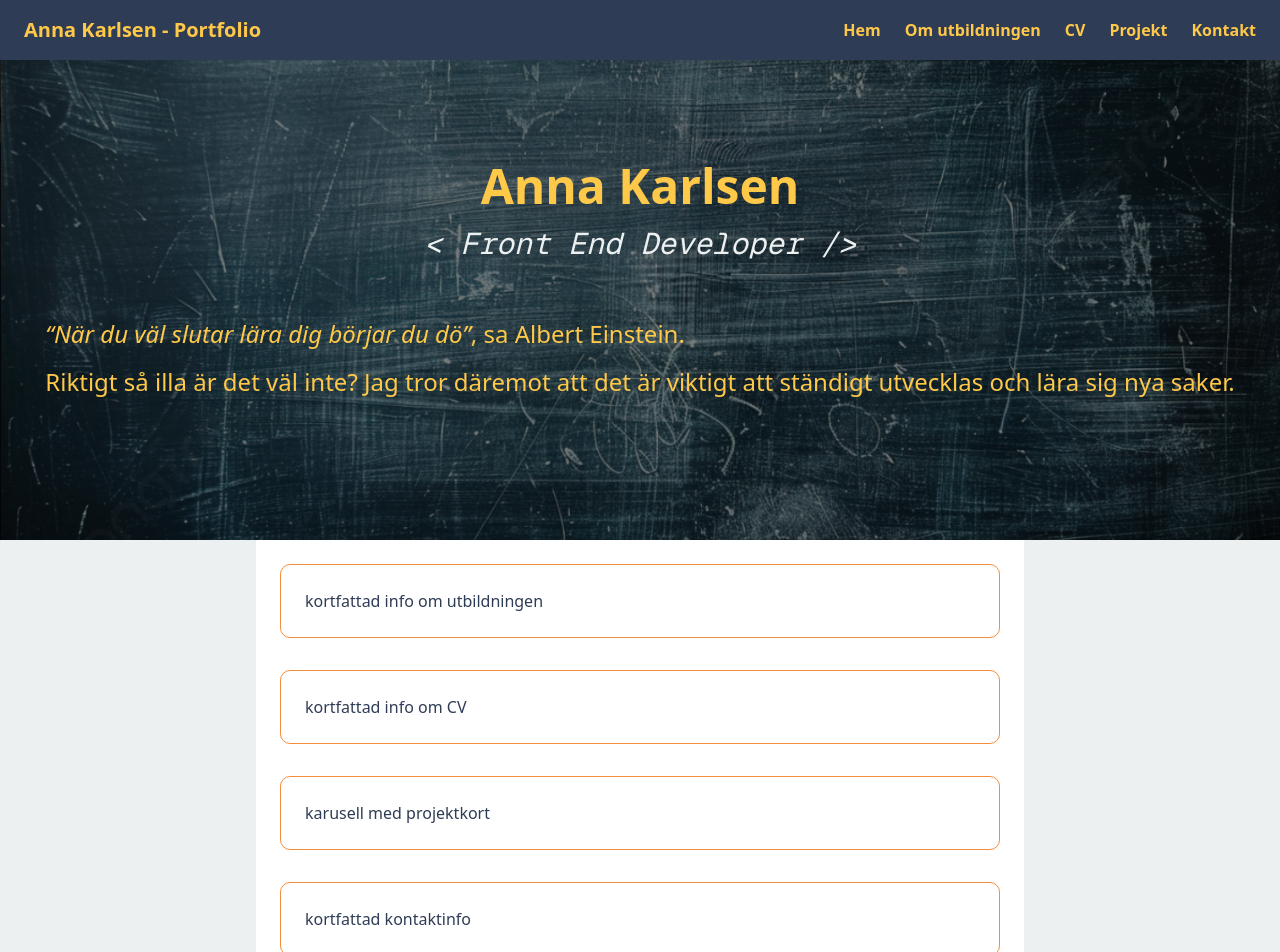
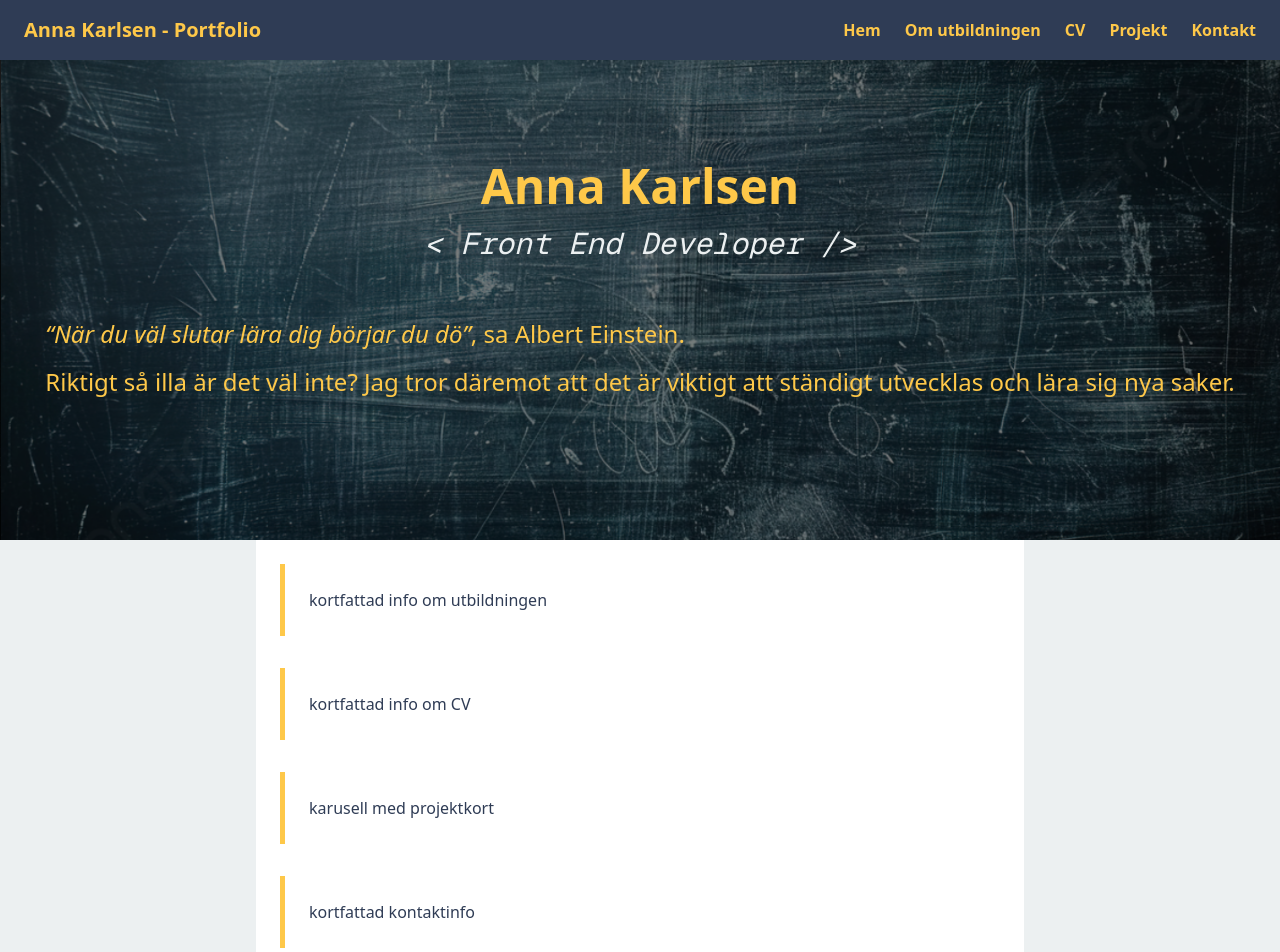
Before and after one commit to annkar73/portfolio-nextjs, a Next.js app: page / in a window 1280 px wide. Shown: the top 952 px of the page. Built offline with nearby package versions, Linux system fonts and the light colour scheme.

Commit message:
border test

```diff
--- a/src/app/page.tsx
+++ b/src/app/page.tsx
@@ -7,16 +7,16 @@ export default function Home() {
       <Hero />
 
       <main className="p-6 text-[var(--color-foreground)] bg-white max-w-3xl mx-auto">
-        <div className="w-full max-w-3xl border border-[var(--color-secondary-accent)] rounded-lg p-6 mb-8">
+        <div className="w-full max-w-3xl border-0 border-l-5 border-[var(--color-accent)] rounded-none p-6 mb-8">
           kortfattad info om utbildningen
           </div>
-                  <div className="w-full max-w-3xl border border-[var(--color-secondary-accent)] rounded-lg p-6 mb-8">
+                  <div className="w-full max-w-3xl border-0 border-l-5 border-[var(--color-accent)] rounded-none p-6 mb-8">
           kortfattad info om CV
           </div>
-                  <div className="w-full max-w-3xl border border-[var(--color-secondary-accent)] rounded-lg p-6 mb-8">
+                  <div className="w-full max-w-3xl border-0 border-l-5 border-[var(--color-accent)] rounded-none p-6 mb-8">
           karusell med projektkort
           </div>
-                  <div className="w-full max-w-3xl border border-[var(--color-secondary-accent)] rounded-lg p-6 mb-8">
+                  <div className="w-full max-w-3xl border-0 border-l-5 border-[var(--color-accent)] rounded-none p-6 mb-8">
           kortfattad kontaktinfo
           </div>
 
```
